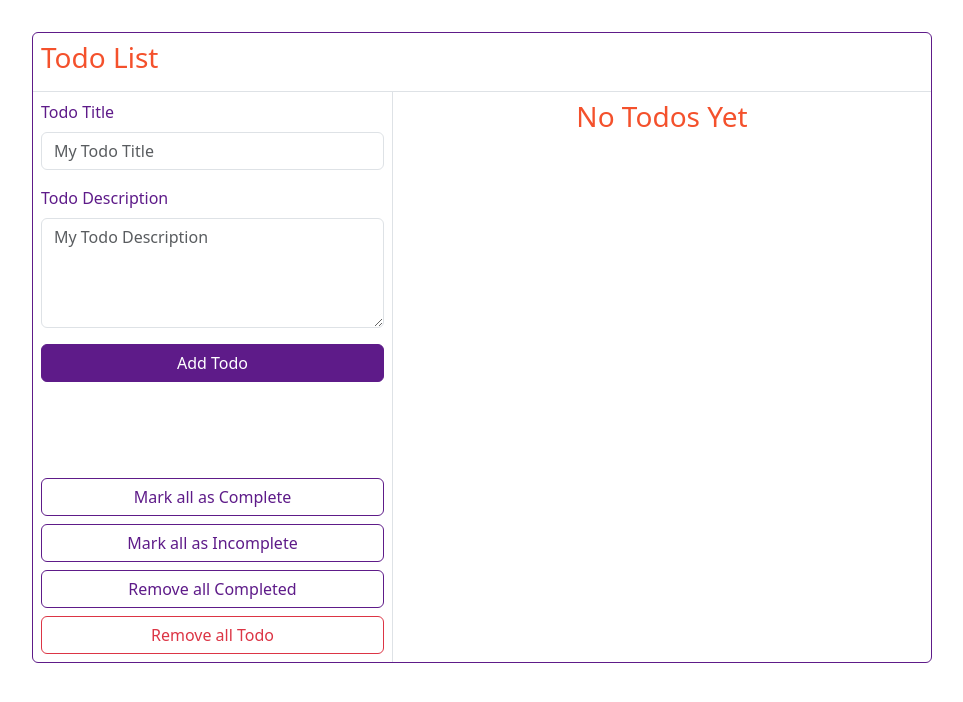
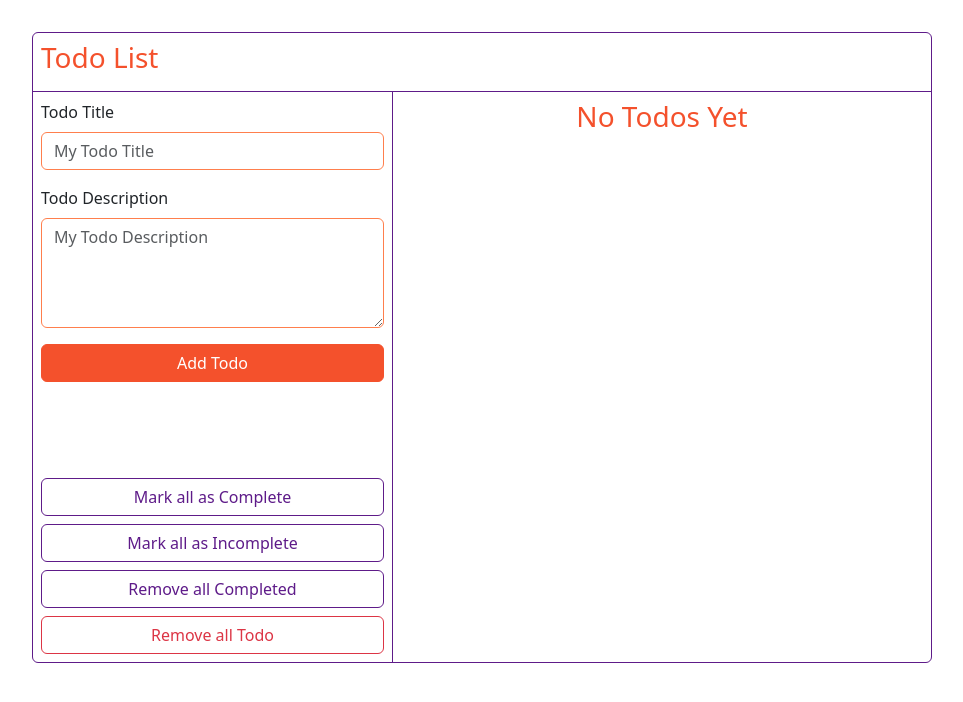
Before and after one commit to richmondb/my-todo-app, a React (Vite) app: page / in a window 1280 px wide. Shown: the top 702 px of the page, without its empty margins (158-1121 px from the left). Built offline with nearby package versions, Linux system fonts and the light colour scheme.

Commit message:
simple ui change

```diff
--- a/src/App.tsx
+++ b/src/App.tsx
@@ -87,9 +87,6 @@ function App() {
 
     const markAllIncomplete = (): void => setTodos(todos.map(todo => ({...todo, completed: false})));
 
-    // const removeAll = (): void => {
-    //     setTodos([]);
-    // }
 
     /**
      * Executes the specified effect function when the component mounts, retrieving and setting the 'todos' state from localStorage if it exists.
@@ -160,21 +157,21 @@ function App() {
                     <h3 className='text-start text-lexorange'>Todo List</h3>
                 </div>
                 <div className={'d-flex'}>
-                    <div className={'w-50 border-end border-top p-2'}>
+                    <div className={'w-50 border-end border-top border-lexpurple p-2'}>
                         <Form onSubmit={addTodo}>
                             <Form.Group className="mb-3" controlId="exampleForm.ControlInput1">
-                                <Form.Label className={'text-lexpurple'}>Todo Title</Form.Label>
-                                <Form.Control value={todoTitle} onChange={(e) => setTodoTitle(e.target.value)} required
+                                <Form.Label>Todo Title</Form.Label>
+                                <Form.Control className={'border-lexlightorange'} value={todoTitle} onChange={(e) => setTodoTitle(e.target.value)} required
                                               type="text" placeholder="My Todo Title"/>
                             </Form.Group>
                             <Form.Group className="mb-3" controlId="exampleForm.ControlTextarea1">
-                                <Form.Label className={'text-lexpurple'}>Todo Description</Form.Label>
-                                <Form.Control value={todoBody} onChange={(e) => setTodoBody(e.target.value)}
+                                <Form.Label>Todo Description</Form.Label>
+                                <Form.Control className={'border-lexlightorange'} value={todoBody} onChange={(e) => setTodoBody(e.target.value)}
                                               as="textarea"
                                               rows={4} placeholder='My Todo Description'/>
                             </Form.Group>
                             <div className='d-flex gap-2'>
-                                <Button className={'btn-lexpurple w-100'} disabled={isEditing} type='submit'>Add
+                                <Button className={'btn-lexorange w-100'} disabled={isEditing} type='submit'>Add
                                     Todo</Button>
                                 {isEditing ?
                                     <Button className={'btn-lexpurple w-100'} type='button' variant='info'
@@ -183,17 +180,21 @@ function App() {
                             </div>
                         </Form>
                         <div className={'d-flex flex-column gap-2 mt-5 pt-5'}>
-                            <Button className={'btn-outline-lexpurple w-100'} disabled={isEditing} onClick={markAllComplete} variant={'outline-primary'}
+                            <Button className={'btn-outline-lexpurple w-100'} disabled={isEditing}
+                                    onClick={markAllComplete} variant={'outline-primary'}
                                     type='button'>Mark all as Complete</Button>
-                            <Button className={'btn-outline-lexpurple w-100'} disabled={isEditing} onClick={markAllIncomplete} variant={'outline-primary'}
+                            <Button className={'btn-outline-lexpurple w-100'} disabled={isEditing}
+                                    onClick={markAllIncomplete} variant={'outline-primary'}
                                     type='button'>Mark all as Incomplete</Button>
-                            <Button className={'btn-outline-lexpurple w-100'} disabled={isEditing} onClick={removeCompleted} variant={'outline-primary'}
+                            <Button className={'btn-outline-lexpurple w-100'} disabled={isEditing}
+                                    onClick={removeCompleted} variant={'outline-primary'}
                                     type='button'>Remove all Completed</Button>
-                            <Button className={'w-100'} disabled={isEditing} onClick={() => setTodos([])} variant={'outline-danger'}
+                            <Button className={'w-100'} disabled={isEditing} onClick={() => setTodos([])}
+                                    variant={'outline-danger'}
                                     type='button'>Remove all Todo</Button>
                         </div>
                     </div>
-                    <div className={'w-75 border-top  p-2'}>
+                    <div className={'w-75 border-top border-lexpurple  p-2'}>
                         {todos.length === 0 ? <h6 className='text-center fs-3 text-lexorange'>No Todos Yet</h6> : null}
 
                         <div className={'d-flex flex-column gap-1'}>
--- a/src/index.css
+++ b/src/index.css
@@ -36,7 +36,7 @@ body {
 }
 
 .btn-lexorange {
-  --bs-btn-color: #000;
+  --bs-btn-color: #fff;
   --bs-btn-bg: #f4512c;
   --bs-btn-border-color: #f4512c;
   --bs-btn-hover-color: #000;
```
